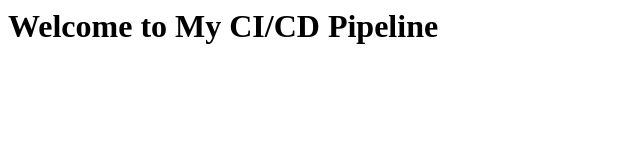
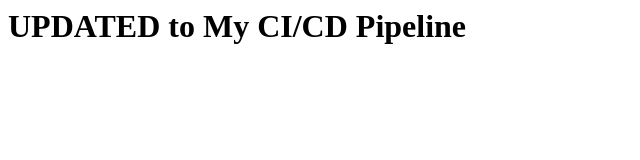
Before and after one commit to XXRadeonXFX/ci-cd-html-project, a plain HTML site: page index.html in a window 1280 px wide. Shown: the whole page, without its empty margins (0-640 px from the left). Drawn offline with Linux system fonts and the light colour scheme.

Commit message:
Update index.html

```diff
--- a/index.html
+++ b/index.html
@@ -1 +1 @@
-<h1>Welcome to My CI/CD Pipeline</h1>
+<h1>UPDATED to My CI/CD Pipeline</h1>
```
